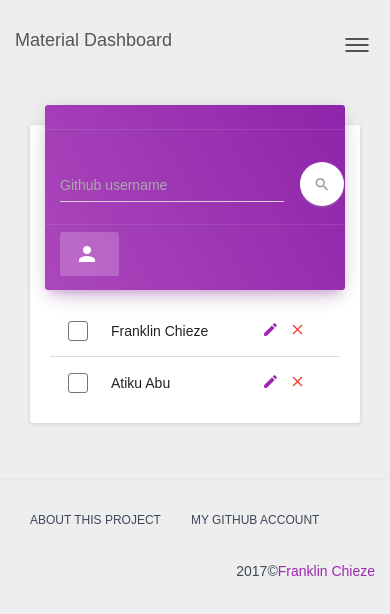
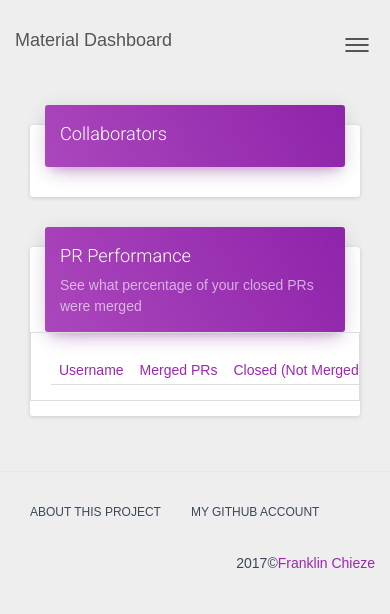
Before and after one commit to Chieze-Franklin/git-reports, a React (Create React App) app: page /pr in a window 390 px wide. Shown: the top 614 px of the page. Built offline with nearby package versions, Linux system fonts and the light colour scheme; grey boxes are pictures that could not be loaded; some icons are missing.

Commit message:
Complete ContributorsList and PrStatsTable components

```diff
--- a/src/js/actions/ActionTypes.js
+++ b/src/js/actions/ActionTypes.js
@@ -3,4 +3,8 @@ export default {
     GITHUB_ACCOUNT_LOADING: 'GITHUB_ACCOUNT_LOADING',
     GITHUB_ACCOUNT_LOADING_FAILED: 'GITHUB_ACCOUNT_LOADING_FAILED',
     GITHUB_REPO_SELECTED: 'GITHUB_REPO_SELECTED',
+
+    PRS_LOADED: 'PRS_LOADED',
+    PRS_LOADING: 'PRS_LOADING',
+    PRS_LOADING_FAILED: 'PRS_LOADING_FAILED',
 }
--- a/src/js/components/ContributorsList.js
+++ b/src/js/components/ContributorsList.js
@@ -1,47 +1,25 @@
 import React from 'react';
 
 class ContributorsList extends React.Component {
+    uniqueUsers = [];
+
     render() {
-        return (
-            <div className="card card-nav-tabs">
-                <div className="card-header" data-background-color="purple">
-                    <div className="nav-tabs-navigation">
-                        <div className="nav-tabs-wrapper">
-                            <form className="navbar-form navbar-right" role="search" onSubmit={this.findContributor}>
-                                <div className="form-group  is-empty">
-                                    <input type="text" className="form-control" placeholder="Github username" ref="repo_contributor" />
-                                    <span className="material-input"></span>
-                                </div>
-                                <button type="submit" className="btn btn-white btn-round btn-just-icon">
-                                    <i className="material-icons">search</i>
-                                    <div className="ripple-container"></div>
-                                </button>
-                            </form>
-                            <ul className="nav nav-tabs" data-tabs="tabs">
-                                <li className="active">
-                                    <a>
-                                        <i className="material-icons">person</i>
-                                        <div className="ripple-container"></div>
-                                    </a>
-                                </li>
-                            </ul>
-                        </div>
-                    </div>
-                </div>
-                <div className="card-content">
-                    <div className="tab-content">
-                        <div className="tab-pane active" id="profile">
-                            <table className="table">
-                                <tbody>
-                                    <tr>
+        let contributors;
+        if (this.props.prs && this.props.prs.prs && this.props.prs.prs.length > 0) {
+            contributors = this.props.prs.prs.map(pr => {
+                const username = pr.user.login;
+                if (this.uniqueUsers.indexOf(username) === -1) {
+                    this.uniqueUsers.push(username);
+
+                    return (<tr key={username}>
                                 <td>
                                     <div className="checkbox">
                                         <label>
-                                                    <input type="checkbox" name="optionsCheckboxes" readOnly={false} onChange={this.toggleContributor} />
+                                            <input type="checkbox" name="optionsCheckboxes"  onChange={this.toggleContributor} />
                                         </label>
                                     </div>
                                 </td>
-                                        <td>Franklin Chieze</td>
+                                <td>{username}</td>
                                 <td className="td-actions text-right">
                                     <button type="button" rel="tooltip" title="Edit Task" className="btn btn-primary btn-simple btn-xs">
                                         <i className="material-icons">edit</i>
@@ -51,24 +29,22 @@ class ContributorsList extends React.Component {
                                     </button>
                                 </td>
                             </tr>
-                                    <tr>
-                                        <td>
-                                            <div className="checkbox">
-                                                <label>
-                                                    <input type="checkbox" name="optionsCheckboxes"  onChange={this.toggleContributor} />
-                                                </label>
+                        );
+                }
+            });
+        }
+
+        return (
+            <div className="card card-nav-tabs">
+                <div className="card-header" data-background-color="purple">
+                    <h4 className="title">Collaborators</h4>
                 </div>
-                                        </td>
-                                        <td>Atiku Abu</td>
-                                        <td className="td-actions text-right">
-                                            <button type="button" rel="tooltip" title="Edit Task" className="btn btn-primary btn-simple btn-xs">
-                                                <i className="material-icons">edit</i>
-                                            </button>
-                                            <button type="button" rel="tooltip" title="Remove" className="btn btn-danger btn-simple btn-xs">
-                                                <i className="material-icons">close</i>
-                                            </button>
-                                        </td>
-                                    </tr>
+                <div className="card-content">
+                    <div className="tab-content">
+                        <div className="tab-pane active" id="profile">
+                            <table className="table">
+                                <tbody>
+                                    {contributors}
                                 </tbody>
                             </table>
                         </div>
--- /dev/null
+++ b/src/js/components/PrStatsTable.js
@@ -0,0 +1,68 @@
+import React from 'react';
+
+class PrStatsTable extends React.Component {
+    totalPrs = 0;
+    usernamePrsMap = new Map();
+
+    render() {
+        let prStats;
+
+        if (this.props.prs && this.props.prs.prs && this.props.prs.prs.length > 0) {
+            this.totalPrs = this.props.prs.prs.length;
+            this.props.prs.prs.forEach(pr => {
+                const username = pr.user.login;
+                let prObj = this.usernamePrsMap.get(username) || {username, closedPrs: 0, mergedPrs: 0};
+                if (pr.closed_at && pr.merged_at) {
+                    prObj.mergedPrs++;
+                }
+                else if (pr.closed_at && !pr.merged_at) {
+                    prObj.closedPrs++;
+                }
+                this.usernamePrsMap.set(username, prObj);
+            });
+
+            let prObjs = [];
+            this.usernamePrsMap.forEach(entry => {
+                prObjs.push(entry);
+            });
+
+            prStats = prObjs.map(prObj => {
+                return (<tr key={prObj.username}>
+                            <td>{prObj.username}</td>
+                            <td>{prObj.mergedPrs}</td>
+                            <td>{prObj.closedPrs}</td>
+                            <td>{prObj.mergedPrs + prObj.closedPrs}</td>
+                            <td className="text-primary">{prObj.mergedPrs/(prObj.mergedPrs + prObj.closedPrs) * 100}%</td>
+                        </tr>
+                    );
+            });
+        }
+
+        return (
+            <div className="card">
+                <div className="card-header" data-background-color="purple">
+                    <h4 className="title">PR Performance</h4>
+                    <p className="category">See what percentage of your closed PRs were merged</p>
+                </div>
+                <div className="card-content table-responsive">
+                    <table className="table">
+                        <thead className="text-primary">
+                            <tr>
+                                <th>Username</th>
+                                <th>Merged PRs</th>
+                                <th>Closed (Not Merged) PRs</th>
+                                <th>Total PRs</th>
+                                <th>% Success</th>
+                            </tr>
+                        </thead>
+                        <tbody>
+                            {prStats}
+                        </tbody>
+                    </table>
+                </div>
+            </div>
+        )
+    }
+}
+
+export default PrStatsTable;
--- a/src/js/layouts/App.js
+++ b/src/js/layouts/App.js
@@ -7,7 +7,8 @@ import Layout from './Layout';
 
 function mapStateToProps(state) {
     return {
-        github: state.github
+        github: state.github,
+        prs: state.prs
     }
 }
 
--- a/src/js/pages/PrReport.js
+++ b/src/js/pages/PrReport.js
@@ -1,16 +1,63 @@
+import _ from 'lodash';
 import React from 'react';
+import request from 'request-promise-native';
 
-import ContributorsList from '../components/ContributorsList'
+import ContributorsList from '../components/ContributorsList';
+import PrStatsTable from '../components/PrStatsTable';
 
 class PrReport extends React.Component {
+    constructor(props){
+        super(props);
+
+        this.state = {
+        };
+
+        this.fetchPRs = this.fetchPRs.bind(this);
+    }
+
+    componentWillMount() {
+        if (this.props.github.repo) {
+            this.fetchPRs();
+        }
+    }
+
+    fetchPRs() {
+        const accountName = this.props.github.name;
+        if (!accountName || _.trim(accountName) === "") return;
+
+        const repoName = this.props.github.repo;
+        if (!repoName || _.trim(repoName) === "") return;
+
+        this.props.PrsLoading(accountName, repoName);
+
+        request({
+            //url: `https://api.github.com/repos/${repoName}/pulls?state=closed`,//andela/mont-blanc-rc
+            url: `https://api.github.com/repos/andela/mont-blanc-rc/pulls?state=closed`,
+            method: 'GET',
+            headers: {
+                'Content-Type': 'application/json'
+            },
+            //resolveWithFullResponse: true
+        })
+        .then((response) => {
+            const prs = JSON.parse(response);
+            this.props.PrsLoaded(accountName, repoName, prs);
+        })
+        .catch((err) => {
+            this.props.PrsLoadingFailed(err);
+        })
+    }
+
     render() {
         return (
             <div className="container-fluid">
                 <div className="row">
                     <div className="col-lg-4 col-md-12 col-sm-12">
-                        <ContributorsList />
+                        <ContributorsList {...this.props} />
                     </div>
-                    <div className="col-lg-8 col-md-12 col-sm-12"></div>
+                    <div className="col-lg-8 col-md-12 col-sm-12">
+                        <PrStatsTable {...this.props} />
+                    </div>
                 </div>
             </div>
         )
--- a/src/js/reducers/GithubReducer.js
+++ b/src/js/reducers/GithubReducer.js
@@ -19,8 +19,6 @@ export default (state = {name:null, type: null, repo:null, repos:null}, action)
             newState = {...action.payload};
             break;
         }
-        default:
-            newState = state;
     }
     return newState;
 }
--- /dev/null
+++ b/src/js/reducers/PrsReducer.js
@@ -0,0 +1,16 @@
+import ActionTypes from '../actions/ActionTypes';
+
+export default (state = {name:null, repo:null, prs:null}, action) => {
+    let newState = {...state};
+    switch(action.type) {
+        case ActionTypes.PRS_LOADED: {
+            newState = {...action.payload};
+            break;
+        }
+        case ActionTypes.PRS_LOADING: {
+            newState = {...action.payload};
+            break;
+        }
+    }
+    return newState;
+}
--- a/src/js/reducers/index.js
+++ b/src/js/reducers/index.js
@@ -1,9 +1,11 @@
 import {combineReducers} from 'redux';
 
 import GithubReducer from './GithubReducer';
+import PrsReducer from './PrsReducer';
 
 const reducers = combineReducers({
-    github: GithubReducer
+    github: GithubReducer,
+    prs: PrsReducer
 });
 
 export default reducers;
```
Also changed, not shown: src/js/actions/ActionCreator.js (+21 -0 lines). Lines whose indentation alone changed are shown as unchanged.
